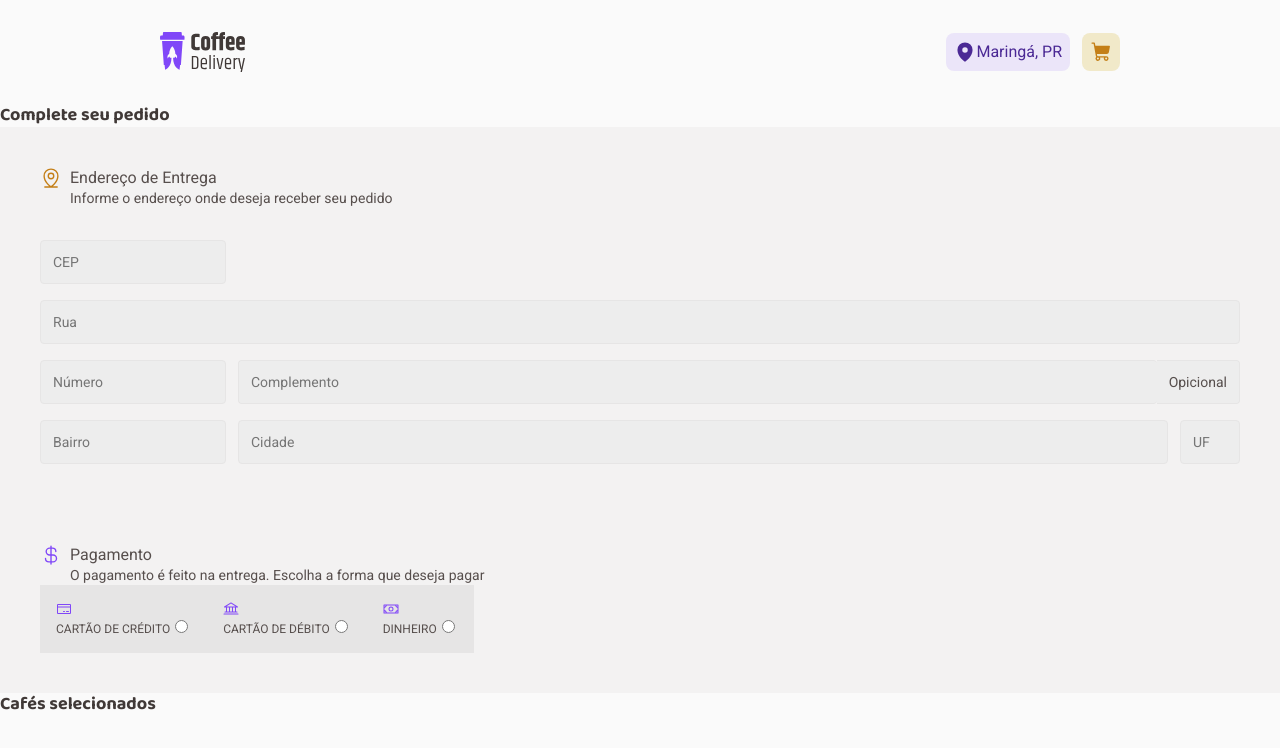
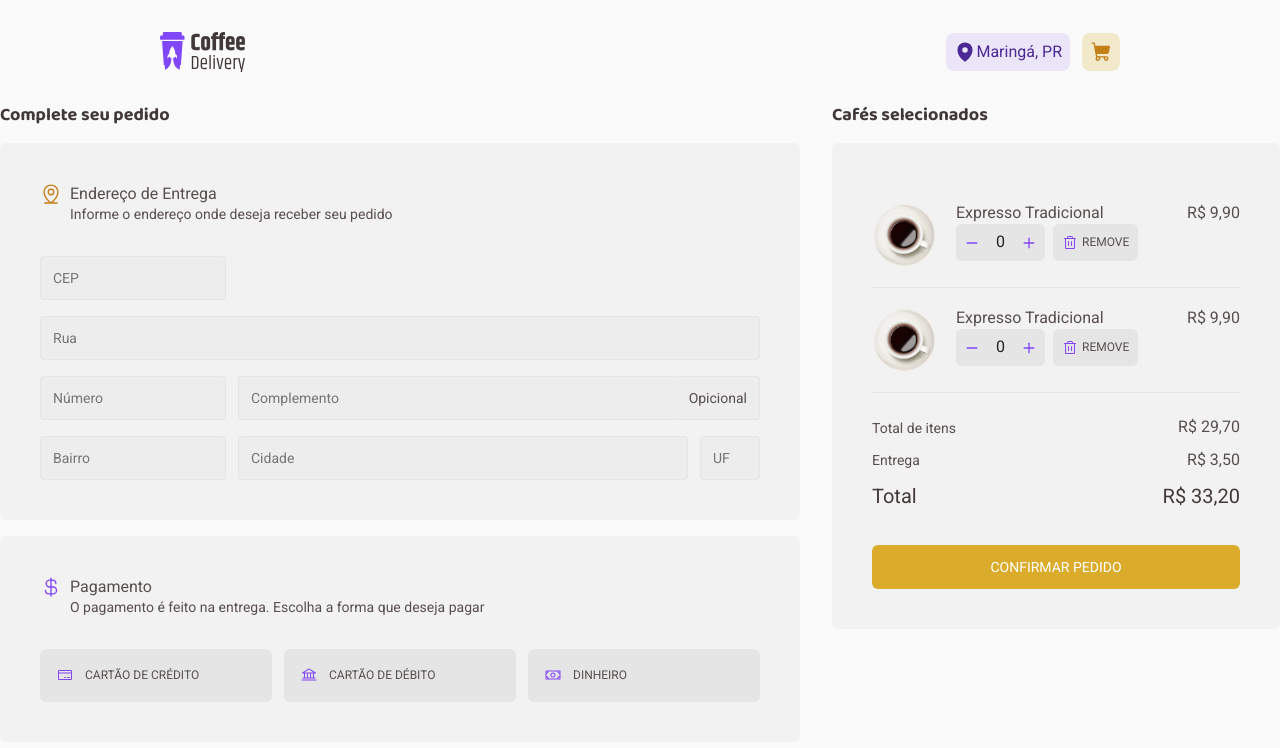
Before and after one commit to junioralvesbr/coffee-delivery, a React (Vite) app: page /cart in a window 1280 px wide. Shown: the top 748 px of the page. Built offline with nearby package versions, Linux system fonts and the light colour scheme.

Commit message:
finish cart page

```diff
--- a/src/components/Card/index.tsx
+++ b/src/components/Card/index.tsx
@@ -1,7 +1,8 @@
 import { ShoppingCart } from '@phosphor-icons/react'
-import { Container, InfoPrice, InputCount } from './styles'
+import { Container, InfoPrice } from './styles'
 import { Link } from 'react-router-dom'
 import { useState } from 'react'
+import { InputCount } from '../InputCount'
 
 type CardProps = {
   coffee: {
@@ -41,15 +42,7 @@ export function Card({ coffee }: CardProps) {
           </span>
 
           <div>
-            <InputCount>
-              <button onClick={decrementAmount}>
-                <img src="/icon-minus.svg" alt="icone de menos" />
-              </button>
-              <span>{amount}</span>
-              <button onClick={incrementAmount}>
-                <img src="/icon-plus.svg" alt="icone de mais" />
-              </button>
-            </InputCount>
+            <InputCount />
 
             <Link to="/cart">
               <ShoppingCart size={22} weight="fill" />
--- a/src/components/Card/styles.ts
+++ b/src/components/Card/styles.ts
@@ -66,28 +66,3 @@ export const InfoPrice = styled.div`
     }
   }
 `
-
-export const InputCount = styled.div`
-  background-color: ${(props) => props.theme.colors['base-button']};
-  border-radius: 6px;
-
-  button {
-    border: none;
-    background-color: transparent;
-    cursor: pointer;
-    padding: 10px;
-
-    :hover {
-      filter: opacity(0.5);
-    }
-  }
-
-  & > span {
-    ${mixins.fonts.textM}
-    max-width: 16px;
-    border: none;
-    color: ${(props) => props.theme.colors['base-title']};
-    background-color: transparent;
-    padding-block: 8px;
-  }
-`
--- /dev/null
+++ b/src/components/InputCount/index.tsx
@@ -0,0 +1,28 @@
+import { useState } from 'react'
+import { Container } from './styles'
+
+export function InputCount() {
+  const [amount, setAmount] = useState(0)
+
+  function decrementAmount() {
+    if (amount > 0) {
+      setAmount((old) => old - 1)
+    }
+  }
+
+  function incrementAmount() {
+    setAmount((old) => old + 1)
+  }
+
+  return (
+    <Container>
+      <button onClick={decrementAmount}>
+        <img src="/icon-minus.svg" alt="icone de menos" />
+      </button>
+      <span>{amount}</span>
+      <button onClick={incrementAmount}>
+        <img src="/icon-plus.svg" alt="icone de mais" />
+      </button>
+    </Container>
+  )
+}
--- /dev/null
+++ b/src/components/InputCount/styles.ts
@@ -0,0 +1,27 @@
+import styled from 'styled-components'
+import { mixins } from '../../styles/mixins'
+
+export const Container = styled.div`
+  background-color: ${(props) => props.theme.colors['base-button']};
+  border-radius: 6px;
+
+  button {
+    border: none;
+    background-color: transparent;
+    cursor: pointer;
+    padding: 10px;
+
+    :hover {
+      filter: opacity(0.5);
+    }
+  }
+
+  & > span {
+    ${mixins.fonts.textM}
+    max-width: 16px;
+    border: none;
+    color: ${(props) => props.theme.colors['base-title']};
+    background-color: transparent;
+    padding-block: 8px;
+  }
+`
--- a/src/pages/Cart/index.tsx
+++ b/src/pages/Cart/index.tsx
@@ -1,15 +1,20 @@
+import { InputCount } from '../../components/InputCount'
 import {
   Bank,
   CreditCard,
   CurrencyDollar,
   MapPinLine,
   Money,
+  Trash,
 } from '@phosphor-icons/react'
 import {
+  CoffeCard,
+  ConfirmButton,
   Container,
   DescriptionSection,
   InputForm,
-  MainSection,
+  InputSection,
+  Order,
   RadioForm,
 } from './styles'
 
@@ -19,7 +24,7 @@ export function Cart() {
       <main>
         <h2>Complete seu pedido</h2>
 
-        <MainSection>
+        <section>
           <DescriptionSection>
             <MapPinLine size={22} style={{ color: '#c47f17' }} />
             <span>Endereço de Entrega</span>
@@ -39,9 +44,9 @@ export function Cart() {
             <input type="text" placeholder="Cidade" className="cidade" />
             <input type="text" placeholder="UF" className="uf" />
           </InputForm>
-        </MainSection>
+        </section>
 
-        <MainSection>
+        <section>
           <DescriptionSection>
             <CurrencyDollar size={22} style={{ color: '#8047f8' }} />
             <span>Pagamento</span>
@@ -51,29 +56,84 @@ export function Cart() {
           </DescriptionSection>
 
           <RadioForm>
-            <label htmlFor="cred-card">
+            <input type="radio" id="cred-card2" name="payment" />
+            <label htmlFor="cred-card2">
               <CreditCard size={16} style={{ color: '#8047F8' }} />
               Cartão de crédito
-              <input type="radio" id="cred-card" name="payment" />
             </label>
 
+            <input type="radio" id="debit-card" name="payment" />
             <label htmlFor="debit-card">
               <Bank size={16} style={{ color: '#8047F8' }} />
-              Cartão de débito
-              <input type="radio" id="debit-card" name="payment" />
+              <span>Cartão de débito</span>
             </label>
 
+            <input type="radio" id="money" name="payment" />
             <label htmlFor="money">
               <Money size={16} style={{ color: '#8047F8' }} />
-              Dinheiro
-              <input type="radio" id="money" name="payment" />
+              <span>Dinheiro</span>
             </label>
           </RadioForm>
-        </MainSection>
+        </section>
       </main>
 
       <aside>
         <h2>Cafés selecionados</h2>
+
+        <section>
+          <CoffeCard>
+            <div>
+              <img src="/coffees/americano.png" alt="americano" />
+              <InputSection>
+                <h3>Expresso Tradicional</h3>
+                <div>
+                  <InputCount />
+                  <button>
+                    <Trash size={16} style={{ color: '#8047F8' }} />
+                    Remove
+                  </button>
+                </div>
+              </InputSection>
+            </div>
+            <h4>R$ 9,90</h4>
+          </CoffeCard>
+
+          <CoffeCard>
+            <div>
+              <img src="/coffees/americano.png" alt="americano" />
+              <InputSection>
+                <h3>Expresso Tradicional</h3>
+                <div>
+                  <InputCount />
+                  <button>
+                    <Trash size={16} style={{ color: '#8047F8' }} />
+                    Remove
+                  </button>
+                </div>
+              </InputSection>
+            </div>
+            <h4>R$ 9,90</h4>
+          </CoffeCard>
+
+          <Order>
+            <div>
+              <span>Total de itens</span>
+              <em>R$ 29,70</em>
+            </div>
+
+            <div>
+              <span>Entrega</span>
+              <em>R$ 3,50</em>
+            </div>
+
+            <div>
+              <strong>Total</strong>
+              <strong>R$ 33,20</strong>
+            </div>
+          </Order>
+
+          <ConfirmButton>Confirmar pedido</ConfirmButton>
+        </section>
       </aside>
     </Container>
   )
--- a/src/pages/Cart/styles.ts
+++ b/src/pages/Cart/styles.ts
@@ -4,16 +4,29 @@ import { mixins } from '../../styles/mixins'
 export const Container = styled.div`
   max-width: 1280px;
   margin-inline: auto;
+  display: flex;
+  flex-wrap: wrap;
+  gap: 2rem;
 
   h2 {
     ${mixins.fonts.titleXS}
     color: ${(props) => props.theme.colors['base-subtitle']}
   }
-`
 
-export const MainSection = styled.div`
-  padding: 2.5rem;
-  background-color: ${(props) => props.theme.colors['base-card']};
+  main {
+    flex: 1;
+  }
+
+  aside {
+    min-width: 448px;
+  }
+
+  section {
+    background-color: ${(props) => props.theme.colors['base-card']};
+    margin-top: 1rem;
+    padding: 2.5rem;
+    border-radius: 6px;
+  }
 `
 
 export const DescriptionSection = styled.div`
@@ -107,12 +120,116 @@ export const InputForm = styled.form`
 `
 
 export const RadioForm = styled.form`
+  display: flex;
+  align-items: center;
+  gap: 0.75rem;
+  margin-top: 2rem;
+
   label {
-    display: inline-block;
-    padding: 1rem;
     ${mixins.fonts.buttonM}
     text-transform: uppercase;
     color: ${(props) => props.theme.colors['base-text']};
     background-color: ${(props) => props.theme.colors['base-button']};
+
+    padding: 1rem;
+    border: 1px solid transparent;
+    border-radius: 6px;
+    cursor: pointer;
+
+    display: flex;
+    align-items: center;
+    gap: 0.75rem;
+    flex: 1;
+  }
+
+  input:checked + label {
+    border-color: ${(props) => props.theme.colors.purple};
+    background-color: ${(props) => props.theme.colors['purple-light']};
+  }
+
+  input {
+    display: none;
   }
 `
+
+export const CoffeCard = styled.article`
+  display: flex;
+  justify-content: space-between;
+  border-bottom: 1px solid #e6e5e5;
+  padding-block: 20px;
+
+  > div {
+    display: flex;
+    gap: 20px;
+    height: 64px;
+  }
+
+  h4 {
+    ${mixins.fonts.textM}
+    font-weight: 700;
+    color: ${(props) => props.theme.colors['base-text']};
+  }
+`
+
+export const InputSection = styled.div`
+  div {
+    display: flex;
+    gap: 8px;
+
+    > button {
+      display: flex;
+      align-items: center;
+      flex: 1;
+      gap: 4px;
+      ${mixins.fonts.buttonM}
+      text-transform: uppercase;
+      border: 1px solid transparent;
+      color: ${(props) => props.theme.colors['base-text']};
+      background-color: ${(props) => props.theme.colors['base-button']};
+      border-radius: 6px;
+      padding-inline: 8px;
+      cursor: pointer;
+    }
+  }
+`
+
+export const Order = styled.div`
+  margin-top: 24px;
+  div {
+    display: flex;
+    justify-content: space-between;
+    align-items: center;
+    margin-bottom: 12px;
+    color: ${(props) => props.theme.colors['base-text']};
+
+    span {
+      ${mixins.fonts.textS}
+    }
+
+    em {
+      ${mixins.fonts.textM}
+    }
+
+    strong {
+      ${mixins.fonts.textL}
+      font-weight: 700;
+      color: ${(props) => props.theme.colors['base-subtitle']};
+    }
+  }
+`
+
+export const ConfirmButton = styled.button`
+  ${mixins.fonts.buttonG}
+  text-transform: uppercase;
+  color: ${(props) => props.theme.colors.white};
+
+  background-color: ${(props) => props.theme.colors.yellow};
+  border: 1px solid transparent;
+  border-radius: 6px;
+
+  width: 100%;
+  padding: 12px 8px;
+  cursor: pointer;
+
+  margin-top: 24px;
+`
--- a/src/styles/mixins.ts
+++ b/src/styles/mixins.ts
@@ -68,7 +68,7 @@ export const mixins = {
     buttonM: css`
       font-family: 'Roboto', sans-serif;
       font-size: 0.75rem;
-      line-height: 1.3;
+      line-height: 1.6;
       font-weight: 400;
     `,
     buttonG: css`
```
